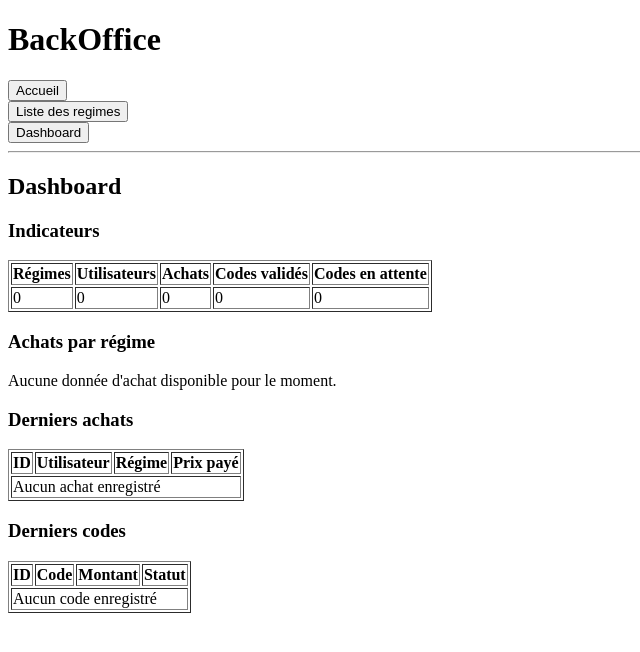
After one commit to Estelle104/RegimeAlimentaire, a CodeIgniter 4 app: the page made by app/Views/BackOffice/dashboard.php in a window 1280 px wide. The commit adds this page. Shown: the top 652 px of the page, without its empty margins (0-640 px from the left). Run offline with PHP 8.4 and a stand-in for CodeIgniter, Linux system fonts and the light colour scheme; the template is opened without the code that fills it, so the values that code supplies are empty; some libraries are stand-ins or nearby versions.

Commit message:
dashboard + modele

```diff
--- a/app/Config/Routes.php
+++ b/app/Config/Routes.php
@@ -9,6 +9,7 @@ $routes->get('/', 'Home::index');
 
 $routes->group('backoffice', function ($routes) {
     $routes->get('regimes', 'BackOffice\RegimeController::index');
+    $routes->get('dashboard', 'BackOffice\DashboardController::index');
     $routes->post('regimes/create', 'BackOffice\RegimeController::create');
 
     $routes->get('regimes/update/(:num)', 'BackOffice\RegimeController::update/$1');
--- /dev/null
+++ b/app/Views/BackOffice/dashboard.php
@@ -0,0 +1,114 @@
+<?= $this->extend('BackOffice/modele') ?>
+
+<?= $this->section('content') ?>
+<?php
+$stats = $stats ?? [];
+$recentAchats = $recentAchats ?? [];
+$recentCodes = $recentCodes ?? [];
+$achatsParRegime = $achatsParRegime ?? [];
+
+$maxAchats = 0;
+foreach ($achatsParRegime as $ligne) {
+    $maxAchats = max($maxAchats, (int) ($ligne['total_achats'] ?? 0));
+}
+?>
+
+    <h2>Dashboard</h2>
+
+    <h3>Indicateurs</h3>
+    <table border="1">
+        <thead>
+            <tr>
+                <th>Régimes</th>
+                <th>Utilisateurs</th>
+                <th>Achats</th>
+                <th>Codes validés</th>
+                <th>Codes en attente</th>
+            </tr>
+        </thead>
+        <tbody>
+            <tr>
+                <td><?= htmlspecialchars((string) ($stats['total_regimes'] ?? 0)) ?></td>
+                <td><?= htmlspecialchars((string) ($stats['total_utilisateurs'] ?? 0)) ?></td>
+                <td><?= htmlspecialchars((string) ($stats['total_achats'] ?? 0)) ?></td>
+                <td><?= htmlspecialchars((string) ($stats['codes_valides'] ?? 0)) ?></td>
+                <td><?= htmlspecialchars((string) ($stats['codes_en_attente'] ?? 0)) ?></td>
+            </tr>
+        </tbody>
+    </table>
+
+    <h3>Achats par régime</h3>
+    <?php if ($achatsParRegime === []): ?>
+        <p>Aucune donnée d'achat disponible pour le moment.</p>
+    <?php else: ?>
+        <svg width="700" height="<?php echo 60 + (count($achatsParRegime) * 40); ?>" xmlns="http://www.w3.org/2000/svg" role="img" aria-label="Graphique des achats par régime">
+            <?php foreach ($achatsParRegime as $index => $ligne): ?>
+                <?php
+                $nomRegime = (string) ($ligne['nom_regime'] ?? '');
+                $totalAchats = (int) ($ligne['total_achats'] ?? 0);
+                $barWidth = $maxAchats > 0 ? (int) round(($totalAchats / $maxAchats) * 420) : 0;
+                $y = 30 + ($index * 40);
+                ?>
+                <text x="10" y="<?= $y ?>" font-size="14"><?= htmlspecialchars($nomRegime) ?></text>
+                <rect x="200" y="<?= $y - 12 ?>" width="<?= $barWidth ?>" height="18" fill="black"></rect>
+                <text x="630" y="<?= $y ?>" font-size="14"><?= htmlspecialchars((string) $totalAchats) ?></text>
+            <?php endforeach; ?>
+        </svg>
+    <?php endif; ?>
+
+    <h3>Derniers achats</h3>
+    <table border="1">
+        <thead>
+            <tr>
+                <th>ID</th>
+                <th>Utilisateur</th>
+                <th>Régime</th>
+                <th>Prix payé</th>
+            </tr>
+        </thead>
+        <tbody>
+            <?php if ($recentAchats === []): ?>
+                <tr>
+                    <td colspan="4">Aucun achat enregistré</td>
+                </tr>
+            <?php else: ?>
+                <?php foreach ($recentAchats as $achat): ?>
+                    <tr>
+                        <td><?= htmlspecialchars((string) ($achat['id'] ?? '')) ?></td>
+                        <td><?= htmlspecialchars((string) ($achat['nom_utilisateur'] ?? '')) ?></td>
+                        <td><?= htmlspecialchars((string) ($achat['nom_regime'] ?? '')) ?></td>
+                        <td><?= htmlspecialchars((string) ($achat['prix_paye'] ?? '')) ?></td>
+                    </tr>
+                <?php endforeach; ?>
+            <?php endif; ?>
+        </tbody>
+    </table>
+
+    <h3>Derniers codes</h3>
+    <table border="1">
+        <thead>
+            <tr>
+                <th>ID</th>
+                <th>Code</th>
+                <th>Montant</th>
+                <th>Statut</th>
+            </tr>
+        </thead>
+        <tbody>
+            <?php if ($recentCodes === []): ?>
+                <tr>
+                    <td colspan="4">Aucun code enregistré</td>
+                </tr>
+            <?php else: ?>
+                <?php foreach ($recentCodes as $code): ?>
+                    <tr>
+                        <td><?= htmlspecialchars((string) ($code['id'] ?? '')) ?></td>
+                        <td><?= htmlspecialchars((string) ($code['valeur_code'] ?? '')) ?></td>
+                        <td><?= htmlspecialchars((string) ($code['montant'] ?? '')) ?></td>
+                        <td><?= ((int) ($code['statut'] ?? 0)) === 1 ? 'Validé' : 'En attente' ?></td>
+                    </tr>
+                <?php endforeach; ?>
+            <?php endif; ?>
+        </tbody>
+    </table>
+<?= $this->endSection() ?>
--- /dev/null
+++ b/app/Views/BackOffice/modele.php
@@ -0,0 +1,32 @@
+<!DOCTYPE html>
+<html lang="fr">
+<head>
+	<meta charset="UTF-8">
+	<meta name="viewport" content="width=device-width, initial-scale=1.0">
+	<title>BackOffice</title>
+</head>
+<body>
+	<header>
+		<h1>BackOffice</h1>
+
+		<nav>
+			<form action="<?= base_url('/') ?>" method="get">
+				<button type="submit">Accueil</button>
+			</form>
+
+			<form action="<?= base_url('backoffice/regimes') ?>" method="get">
+				<button type="submit">Liste des regimes</button>
+			</form>
+
+            <form action="<?= base_url('backoffice/dashboard') ?>" method="get">
+                <button type="submit">Dashboard</button>
+            </form>
+		</nav>
+		<hr>
+	</header>
+
+	<main>
+		<?= $this->renderSection('content') ?>
+	</main>
+</body>
+</html>
```
Also changed, not shown: app/Controllers/BackOffice/DashboardController.php (added, +56 -0 lines), app/Views/BackOffice/regime/regime_list.php (+3 -12 lines), app/Views/BackOffice/regime/regime_update.php (+4 -13 lines).
